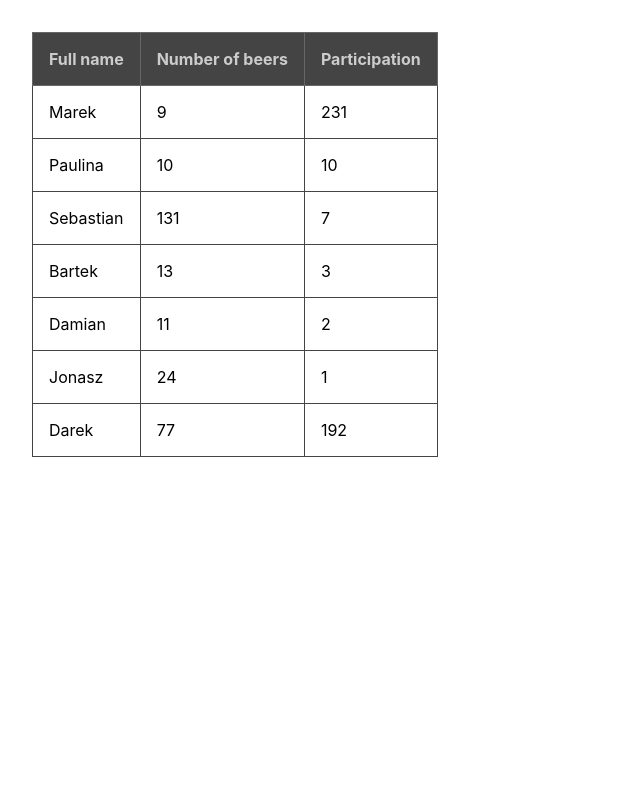
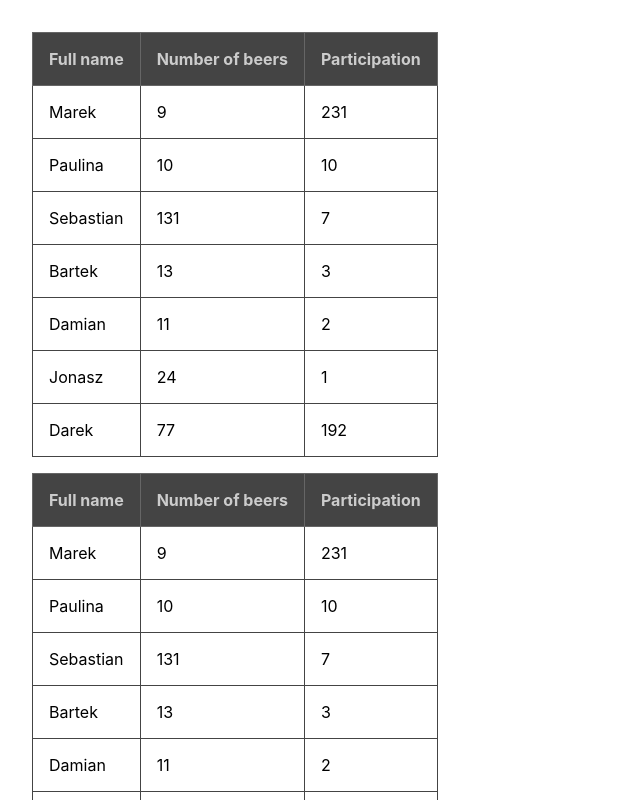
Before and after one commit to argasek/codebrainers-2020-09, a React (Create React App) app: page / in a window 1280 px wide. Shown: the top 800 px of the page, without its empty margins (0-640 px from the left). Built offline with nearby package versions, Linux system fonts and the light colour scheme.

Commit message:
Exercise 07 -- Task 2 -- Fix issue with students sorting comparator function.

```diff
--- a/src/App.js
+++ b/src/App.js
@@ -6,10 +6,9 @@ import {codebrainersStudents} from "./models/student";
 function App() {
     return (
         <div>
-            <StudentList students={codebrainersStudents} sortBy='fullName'/>
-            {/*<StudentList students={codebrainersStudents} sortBy="participationCount"/>*/}
-            {/*<StudentList students={codebrainersStudents} sortBy='numberOfBeers'/>*/}
-
+            <StudentList students={codebrainersStudents} sortBy="fullName"/>
+            <StudentList students={codebrainersStudents} sortBy="participationCount"/>
+            <StudentList students={codebrainersStudents} sortBy="numberOfBeers"/>
         </div>
     );
 }
--- a/src/components/StudentList.js
+++ b/src/components/StudentList.js
@@ -1,15 +1,25 @@
 import React from "react";
-import {Student} from "../models/student";
 import StudentRow from "./StudentRow";
-
 
 
 function StudentList(props) {
     const students = props.students;
-    const sortBy =props.sortBy;
-    console.log(props);
-    debugger;
-    const sortedByName = students.sort((a,b)=> a.fullName-b.fullName);
+    const sortBy = props.sortBy;
+
+    const compareStrings = (a, b) => {
+        if (a > b) {
+            return 1;
+        }
+        if (b > a) {
+            return -1;
+        }
+        return 0;
+    }
+
+    const sortedStudents = students.sort((a, b) => {
+        // compareStrings(a.fullName, b.fullName)
+        return 0;
+    });
 
     return (
         <table className='student-table' cellSpacing="0" cellPadding="0">
@@ -22,7 +32,7 @@ function StudentList(props) {
             </thead>
             <tbody>
             {
-            sortedByName.map((student, index) => <StudentRow student={student} key={index}/> )
+                sortedStudents.map((student, index) => <StudentRow student={ student } key={ index } />)
             }
             </tbody>
         </table>
```
